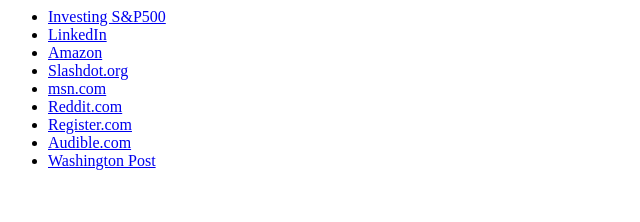
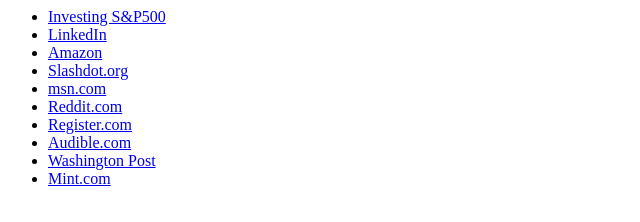
Before and after one commit to HunterHudson/default_web, a plain HTML site: page hunterhudson.com/public_html/s.html in a window 1280 px wide. Shown: the full height of the page, 0-640 px from the left. Drawn offline with Linux system fonts and the light colour scheme.

Commit message:
mint.com

```diff
--- a/hunterhudson.com/public_html/s.html
+++ b/hunterhudson.com/public_html/s.html
@@ -12,6 +12,7 @@
 			<li><a href="https://www.register.com/myaccount/atlas.rcmx">Register.com</a></li>
 			<li><a href="https://www.audible.com/">Audible.com</a></li>
 			<li><a href="https://www.washingtonpost.com/">Washington Post</a></li>
+			<li><a href="https://www.mint.com/">Mint.com</a></li>
 		</ul>
 	</body>
 </html>
```
